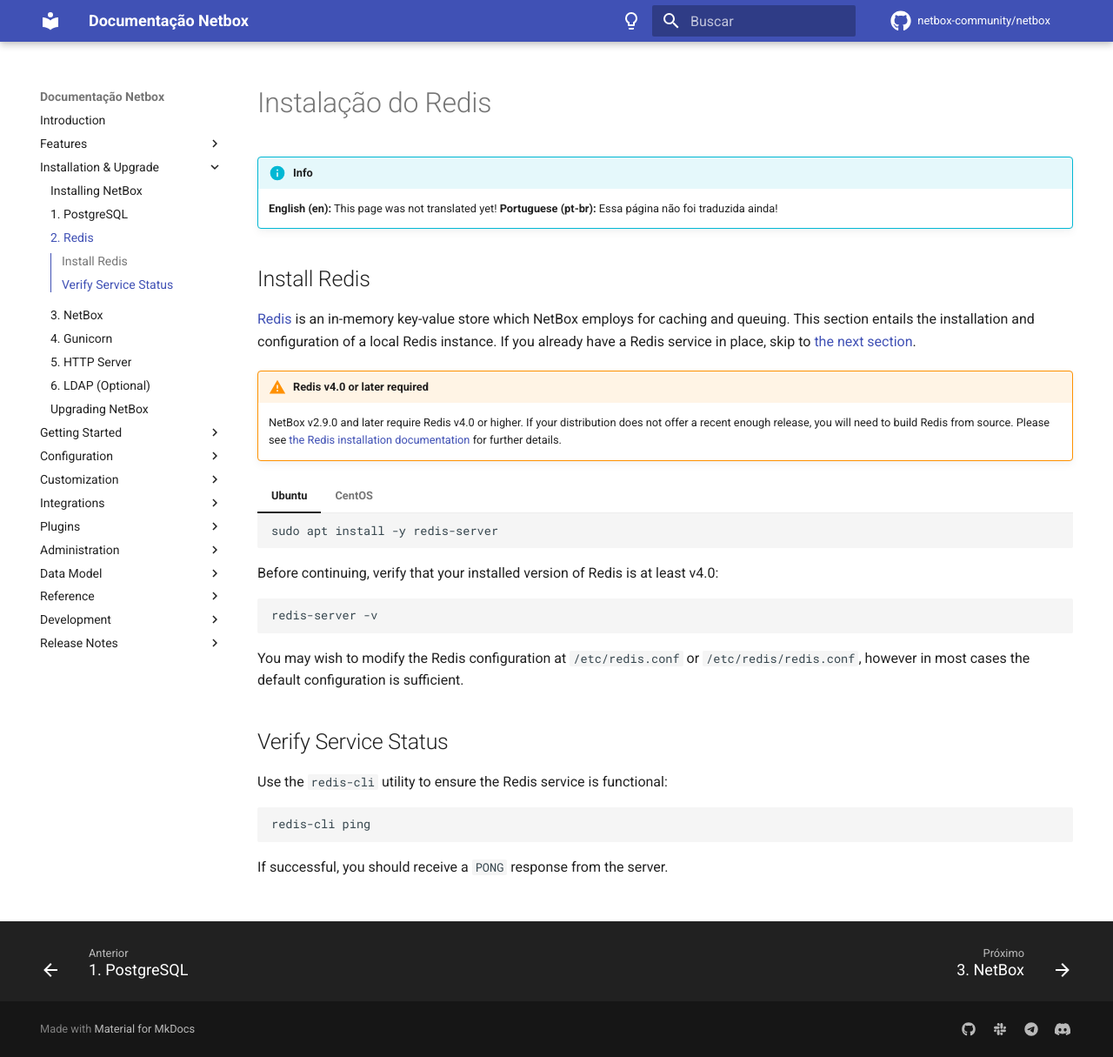
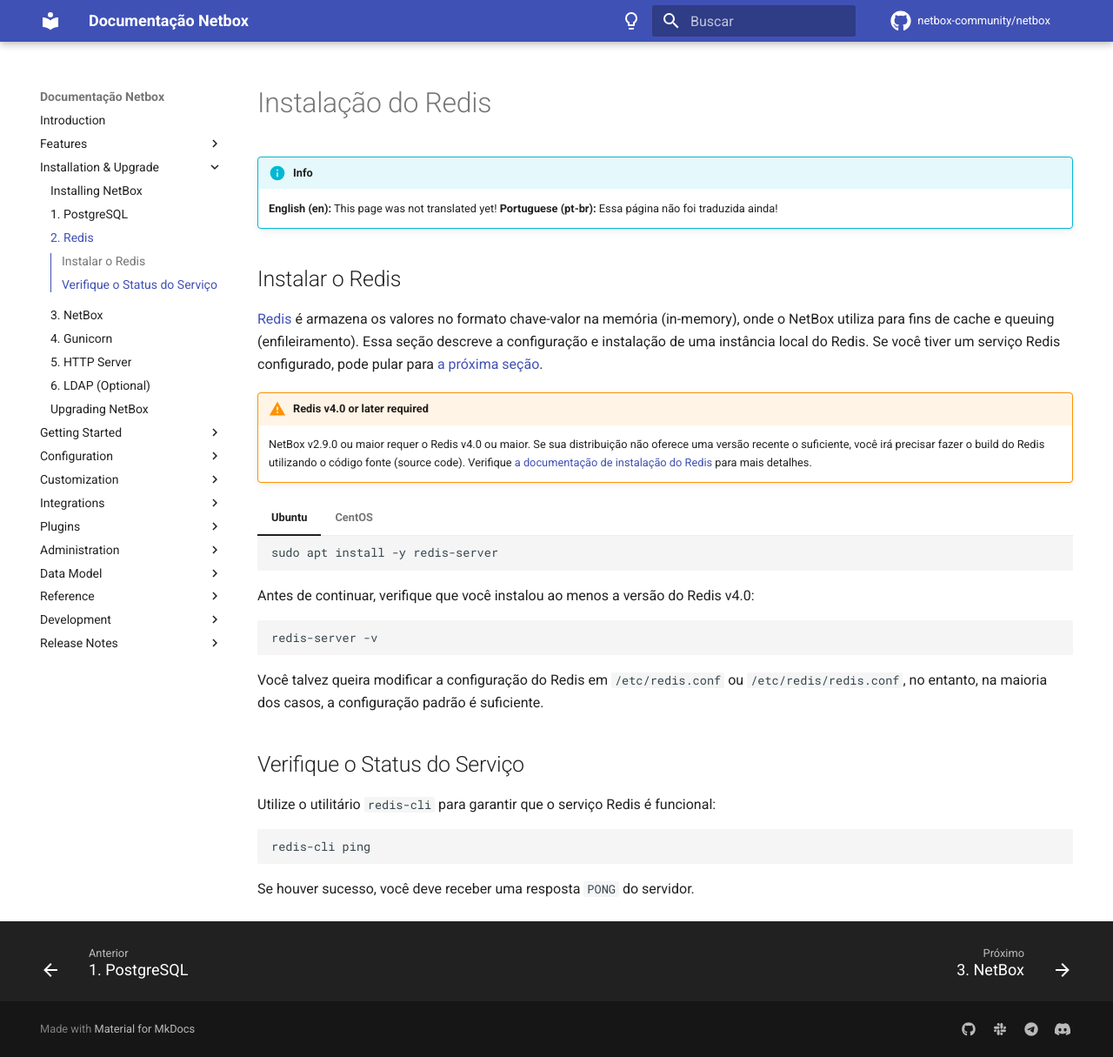
Before and after one commit to netdevopsbr/docs.netbox.dev.br, an MkDocs documentation site: the page built from docs/installation/2-redis.md, in a window 1280 px wide and 1215 px high. Shown: the whole window at 87% size. Built offline with MkDocs 1.6.1 and Material for MkDocs 9.7.7, drawn with Linux system fonts in a browser that asks for light colours; nearby versions of some CDN libraries; comment, search, counter and statistics services are not loaded.

Commit message:
add 'installation.2-redis.md' page translated

````diff
--- a/docs/installation/2-redis.md
+++ b/docs/installation/2-redis.md
@@ -5,12 +5,12 @@
     **English (en):** This page was not translated yet!
     **Portuguese (pt-br):** Essa página não foi traduzida ainda!
 
-## Install Redis
+## Instalar o Redis
 
-[Redis](https://redis.io/) is an in-memory key-value store which NetBox employs for caching and queuing. This section entails the installation and configuration of a local Redis instance. If you already have a Redis service in place, skip to [the next section](3-netbox.md).
+[Redis](https://redis.io/) é armazena os valores no formato chave-valor na memória (in-memory), onde o NetBox utiliza para fins de cache e queuing (enfileiramento). Essa seção descreve a configuração e instalação de uma instância local do Redis. Se você tiver um serviço Redis configurado, pode pular para [a próxima seção](3-netbox.md).
 
 !!! warning "Redis v4.0 or later required"
-    NetBox v2.9.0 and later require Redis v4.0 or higher. If your distribution does not offer a recent enough release, you will need to build Redis from source. Please see [the Redis installation documentation](https://github.com/redis/redis) for further details.
+    NetBox v2.9.0 ou maior requer o Redis v4.0 ou maior. Se sua distribuição não oferece uma versão recente o suficiente, você irá precisar fazer o build do Redis utilizando o código fonte (source code). Verifique [a documentação de instalação do Redis](https://github.com/redis/redis) para mais detalhes.
 
 === "Ubuntu"
 
@@ -26,20 +26,20 @@
     sudo systemctl enable redis
     ```
 
-Before continuing, verify that your installed version of Redis is at least v4.0:
+Antes de continuar, verifique que você instalou ao menos a versão do Redis v4.0:
 
 ```no-highlight
 redis-server -v
 ```
 
-You may wish to modify the Redis configuration at `/etc/redis.conf` or `/etc/redis/redis.conf`, however in most cases the default configuration is sufficient.
+Você talvez queira modificar a configuração do Redis em `/etc/redis.conf` ou `/etc/redis/redis.conf`, no entanto, na maioria dos casos, a configuração padrão é suficiente.
 
-## Verify Service Status
+## Verifique o Status do Serviço
 
-Use the `redis-cli` utility to ensure the Redis service is functional:
+Utilize o utilitário `redis-cli` para garantir que o serviço Redis é funcional:
 
 ```no-highlight
 redis-cli ping
 ```
 
-If successful, you should receive a `PONG` response from the server.
+Se houver sucesso, você deve receber uma resposta `PONG` do servidor.
````
